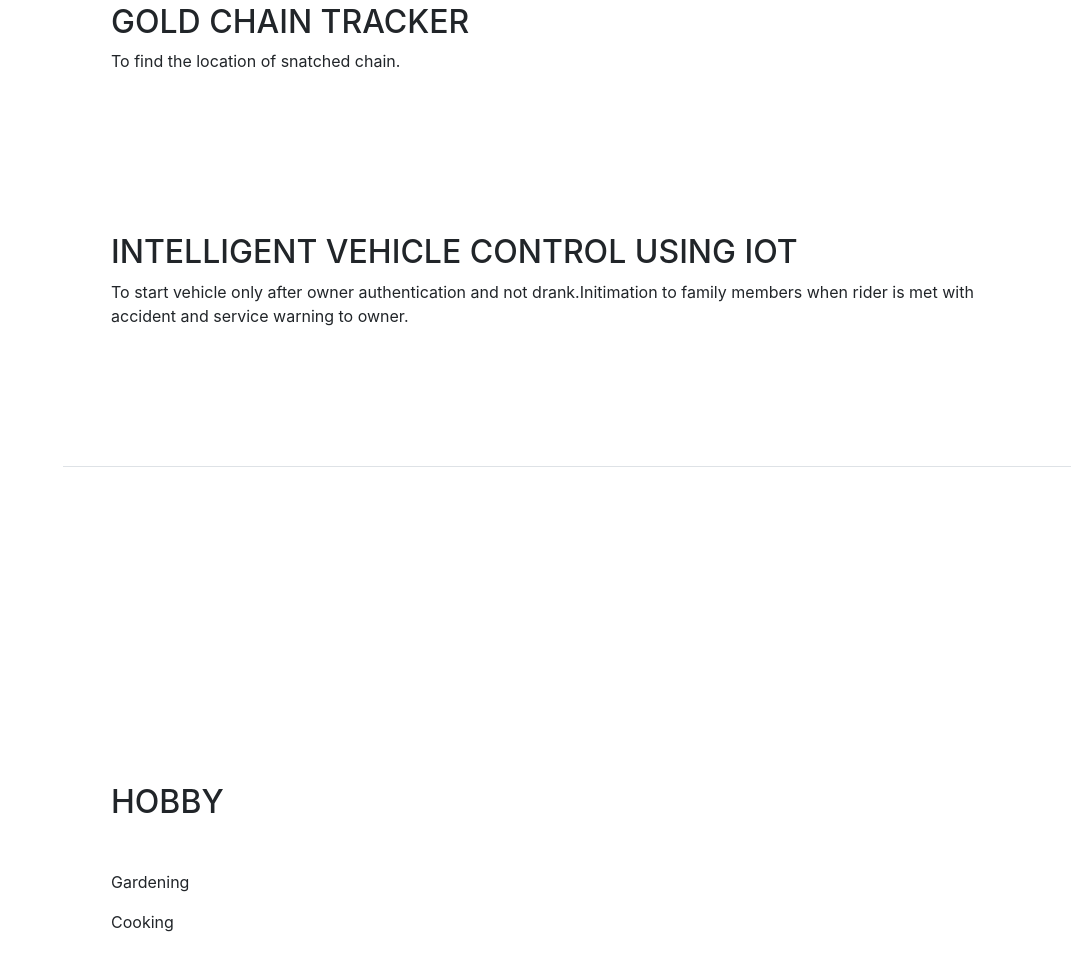
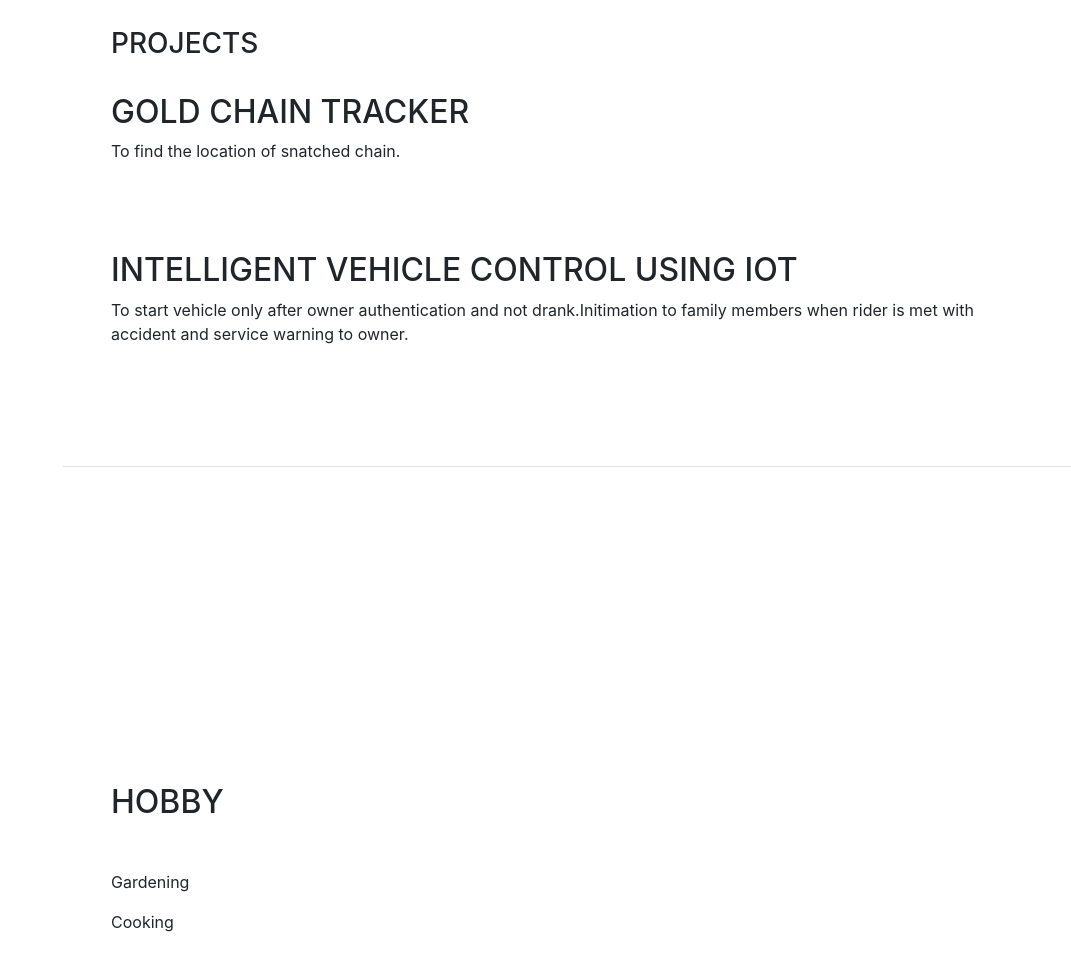
Before and after one commit to HariniSJ/HariniSJ.github.io, a website with bundled scripts: page index.htm in a window 1280 px wide. Shown: the part 2733-3704 px from the top of the page, without its empty margins (209-1280 px from the left). Built offline with nearby package versions, Linux system fonts and the light colour scheme; a web font is replaced by a local one.

Commit message:
Update index.htm

```diff
--- a/index.htm
+++ b/index.htm
@@ -187,13 +187,10 @@
               <p>To find the location of snatched chain.</p>
 
 
-<br><br><br><br><br><br>
-		<div class="resume-item d-flex flex-column flex-md-row mb-5">
-            <div class="resume-content mr-auto">
+<br><br><br>
               <h2>INTELLIGENT VEHICLE CONTROL USING IoT</h2>
               <p>To start vehicle only after owner authentication and not drank.Initimation to family members when rider is met with accident and service warning to owner.</p>
-            </div>
-		</div>
+
 	      </div>
 <br>
 </section>
```
